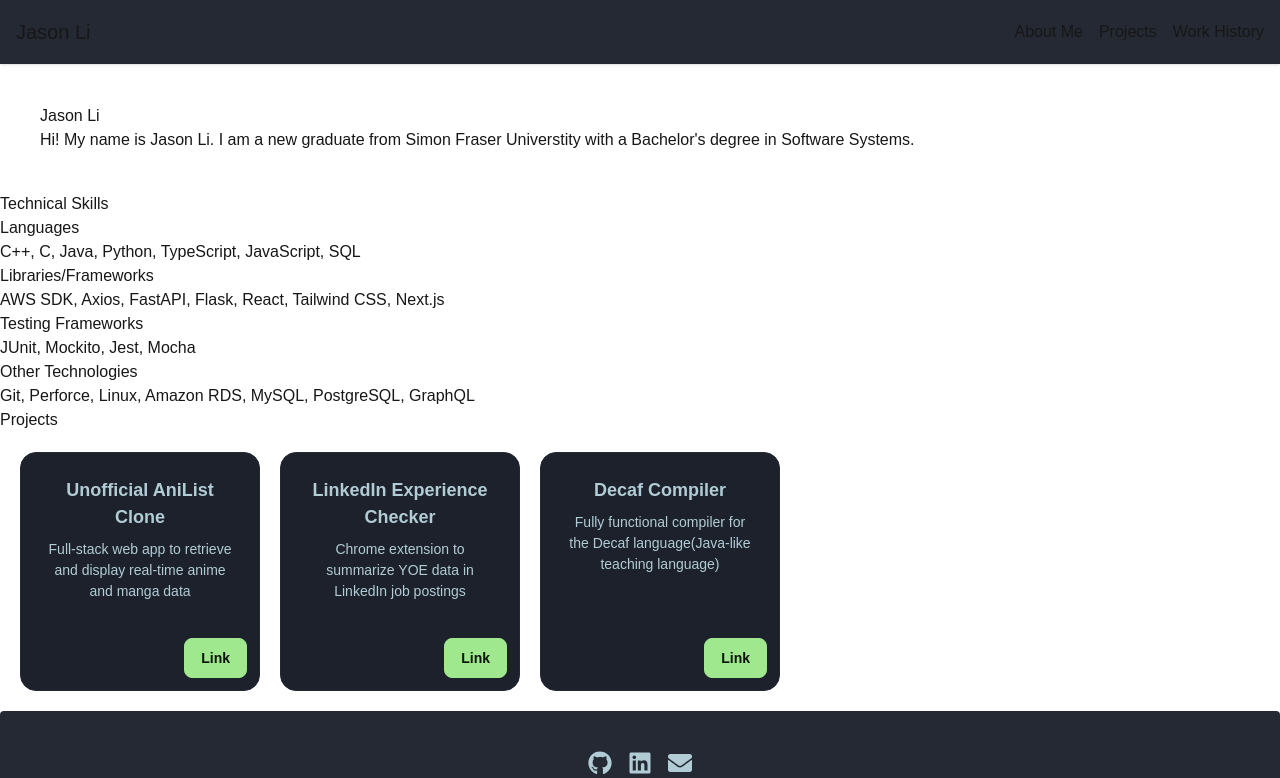
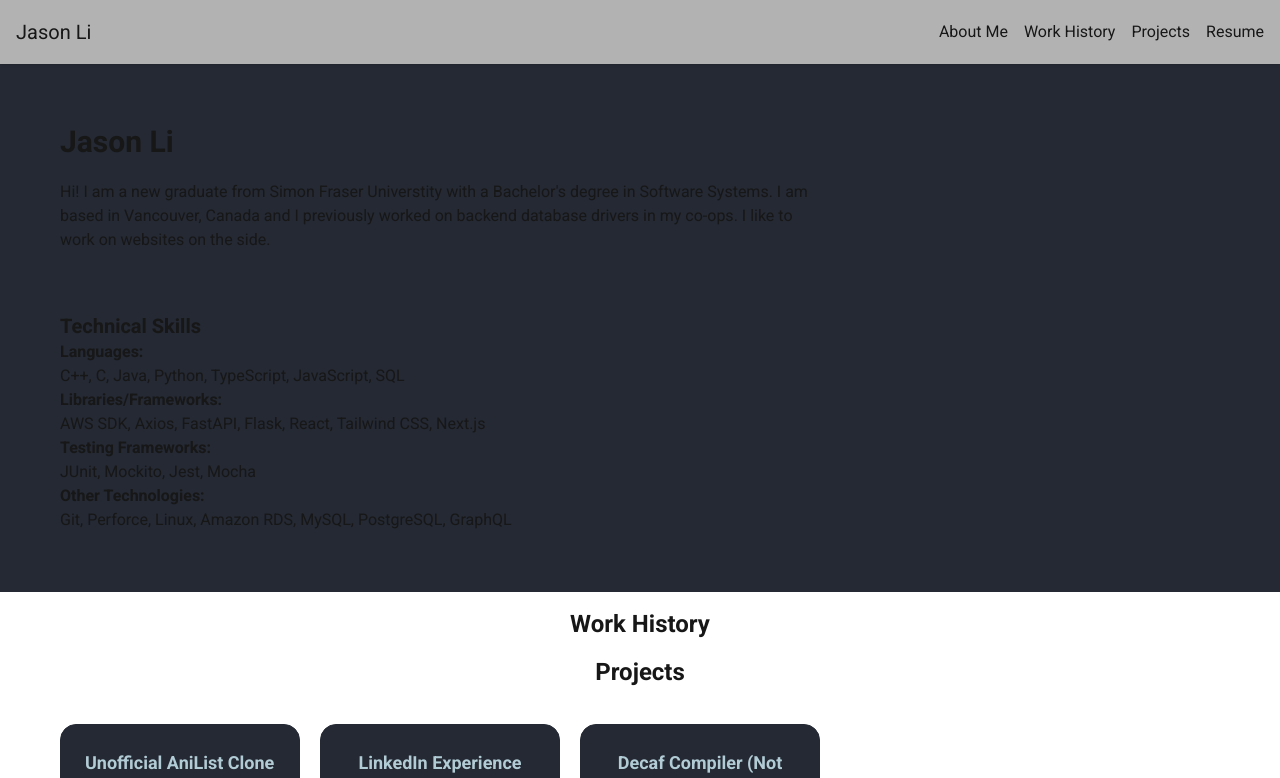
Before and after one commit to jla690/personal-website, a Next.js app: page / in a window 1280 px wide. Shown: the top 778 px of the page. Built offline with nearby package versions, Linux system fonts and the light colour scheme.

Commit message:
made some changes

```diff
--- a/app/Card.tsx
+++ b/app/Card.tsx
@@ -1,21 +1,39 @@
 import React from "react";
+import { FaExternalLinkAlt, FaGithub, FaLink } from "react-icons/fa";
 
 interface Props {
   title: string;
+  link?: string | undefined;
+  isPublic: boolean;
   description: string;
 }
 
-const Card = ({ title, description }: Props) => {
+const Card = ({ title, link, description, isPublic }: Props) => {
   return (
-    <div className="card card-border bg-neutral text-neutral-content card-md w-60 ml-5 my-5 hover:bg-neutral/50 transition-colors">
-      <div className="card-body text-center items-center">
-        <div className="card-title">{title}</div>
-        <div>{description}</div>
+    <>
+      <div className="card card-border bg-base-200 text-neutral-content card-md w-60 ml-5 my-5 hover:bg-neutral/50 transition-colors h-64">
+        <div className="card-body text-center items-center flex flex-col justify-between">
+          <div>
+            <div className="card-title">{title}</div>
+            <div>{description}</div>
+          </div>
+          {isPublic ? (
+            <a
+              href={link}
+              target="_blank"
+              rel="noopener noreferrer"
+              aria-label="Project Link"
+            >
+              <button className="btn btn-outline btn-primary">
+                <FaGithub size={14}></FaGithub>
+              </button>
+            </a>
+          ) : (
+            <div></div>
+          )}
+        </div>
       </div>
-      <div className="justify-end card-actions mx-3 my-3">
-        <button className="btn btn-primary">Link</button>
-      </div>
-    </div>
+    </>
   );
 };
 
--- /dev/null
+++ b/app/Description.tsx
@@ -0,0 +1,19 @@
+import React from "react";
+
+const Description = () => {
+  return (
+    <div className="px-15 py-15">
+      <div>
+        <h1 className="text-3xl font-bold pb-5">Jason Li</h1>
+      </div>
+      <div className="text-left w-3xl">
+        Hi! I am a new graduate from Simon Fraser Universtity with a
+        Bachelor&apos;s degree in Software Systems. I am based in Vancouver,
+        Canada and I previously worked on backend database drivers in my co-ops.
+        I like to work on websites on the side.
+      </div>
+    </div>
+  );
+};
+
+export default Description;
--- a/app/Footer.tsx
+++ b/app/Footer.tsx
@@ -1,5 +1,7 @@
 import React from "react";
 import { FaGithub, FaLinkedin, FaEnvelope } from "react-icons/fa";
+
+const iconClassname = "hover:text-blue-400 transition-colors";
 
 const Footer = () => {
   return (
@@ -12,10 +14,7 @@ const Footer = () => {
             target="_blank"
             rel="noopener noreferrer"
           >
-            <FaGithub
-              size={24}
-              className="hover:text-green-300 transition-colors"
-            ></FaGithub>
+            <FaGithub size={24} className={iconClassname}></FaGithub>
           </a>
           <a
             href="https://www.linkedin.com/in/jason-li-115732174/"
@@ -23,10 +22,7 @@ const Footer = () => {
             target="_blank"
             rel="noopener noreferrer"
           >
-            <FaLinkedin
-              size={24}
-              className="hover:text-green-300 transition-colors"
-            ></FaLinkedin>
+            <FaLinkedin size={24} className={iconClassname}></FaLinkedin>
           </a>
           <a
             href="mailto:jason.l.i@hotmail.com"
@@ -34,10 +30,7 @@ const Footer = () => {
             target="_blank"
             rel="noopener noreferrer"
           >
-            <FaEnvelope
-              size={24}
-              className="hover:text-green-300 transition-colors"
-            ></FaEnvelope>
+            <FaEnvelope size={24} className={iconClassname}></FaEnvelope>
           </a>
         </div>
       </nav>
--- /dev/null
+++ b/app/Navbar.tsx
@@ -0,0 +1,31 @@
+import Link from "next/link";
+import React from "react";
+
+const underlineClasses: string =
+  "mx-2 hover:decoration-blue-400 max-w-0 hover:max-w-full hover:underline decoration-2 underline-offset-8 transition-all duration-300";
+
+const Navbar = () => {
+  return (
+    <ul className="navbar shadow-sm flex justify-between w-full sticky top-0 z-50 bg-black/30 backdrop-blur-md transition-all duration-300 ease-in-out">
+      <Link href={"/"} className="mx-2 text-xl">
+        Jason Li
+      </Link>
+      <div className="">
+        <Link href={"/#about"} className={underlineClasses}>
+          About Me
+        </Link>
+        <Link href={"/#work"} className={underlineClasses}>
+          Work History
+        </Link>
+        <Link href={"/#projects"} className={underlineClasses}>
+          Projects
+        </Link>
+        <Link href={"/#resume"} className={underlineClasses}>
+          Resume
+        </Link>
+      </div>
+    </ul>
+  );
+};
+
+export default Navbar;
--- a/app/Projects.tsx
+++ b/app/Projects.tsx
@@ -4,19 +4,26 @@ import Card from "./Card";
 const Projects = () => {
   return (
     <div>
-      <h1>Projects</h1>
-      <div className="flex">
+      <h1 className="text-2xl font-bold my-4 mx-10 text-center" id="projects">
+        Projects
+      </h1>
+      <div className="flex mx-10">
         <Card
+          isPublic={true}
           title="Unofficial AniList Clone"
+          link="https://github.com/jla690/unofficial_anilist_program"
           description="Full-stack web app to retrieve and display real-time anime and manga data"
         ></Card>
         <Card
+          isPublic={true}
+          link="https://github.com/jla690/experience-checker"
           title="LinkedIn Experience Checker"
           description="Chrome extension to summarize YOE data in LinkedIn job postings"
         ></Card>
         <Card
-          title="Decaf Compiler"
-          description="Fully functional compiler for the Decaf language(Java-like teaching language)"
+          isPublic={false}
+          title="Decaf Compiler (Not Public)"
+          description="Fully functional compiler for the Decaf language (Java-like teaching language)"
         ></Card>
       </div>
     </div>
--- a/app/Skills.tsx
+++ b/app/Skills.tsx
@@ -2,15 +2,17 @@ import React from "react";
 
 const Skills = () => {
   return (
-    <div>
-      <h2>Technical Skills</h2>
-      <h3>Languages</h3>
+    <div className="px-15 pb-15">
+      <h2 id="skills" className="font-bold text-xl">
+        Technical Skills
+      </h2>
+      <div className="font-bold">Languages:</div>
       <div>C++, C, Java, Python, TypeScript, JavaScript, SQL</div>
-      <h3>Libraries/Frameworks</h3>
+      <div className="font-bold">Libraries/Frameworks: </div>
       <div>AWS SDK, Axios, FastAPI, Flask, React, Tailwind CSS, Next.js</div>
-      <h3>Testing Frameworks</h3>
-      <div>JUnit, Mockito, Jest, Mocha</div>
-      <h3>Other Technologies</h3>
+      <div className="font-bold">Testing Frameworks: </div>
+      <div className="">JUnit, Mockito, Jest, Mocha</div>
+      <div className="font-bold">Other Technologies: </div>
       <div>Git, Perforce, Linux, Amazon RDS, MySQL, PostgreSQL, GraphQL</div>
     </div>
   );
--- /dev/null
+++ b/app/Work.tsx
@@ -0,0 +1,13 @@
+import React from "react";
+
+const Work = () => {
+  return (
+    <div>
+      <h1 className="text-2xl font-bold my-4 mx-10 text-center" id="work">
+        Work History
+      </h1>
+    </div>
+  );
+};
+
+export default Work;
--- a/app/globals.css
+++ b/app/globals.css
@@ -1,6 +1,6 @@
 @import "tailwindcss";
  @plugin "daisyui" {
-   themes: dim, business;
+   themes: dim, business, night, sunset, winter;
  }
 
 :root {
@@ -11,8 +11,8 @@
 @theme inline {
   --color-background: var(--background);
   --color-foreground: var(--foreground);
-  --font-sans: var(--font-geist-sans);
-  --font-mono: var(--font-geist-mono);
+  --font-sans: var(--font-roboto);
+  --font-mono: var(--font-jetbrains);
 }
 
 @media (prefers-color-scheme: dark) {
@@ -25,5 +25,5 @@
 body {
   background: var(--background);
   color: var(--foreground);
-  font-family: Arial, Helvetica, sans-serif;
+  font-family: var(--font-roboto);
 }
--- a/app/layout.tsx
+++ b/app/layout.tsx
@@ -1,9 +1,20 @@
 import type { Metadata } from "next";
-import { Geist, Geist_Mono } from "next/font/google";
+import { Geist, Geist_Mono, JetBrains_Mono, Roboto } from "next/font/google";
 import "./globals.css";
 
 const geistSans = Geist({
   variable: "--font-geist-sans",
+  subsets: ["latin"],
+});
+
+const roboto = Roboto({
+  variable: "--font-roboto",
+  subsets: ["latin"],
+  weight: ["400", "700"],
+});
+
+const jetbrainsMono = JetBrains_Mono({
+  variable: "--font-jetbrains",
   subsets: ["latin"],
 });
 
@@ -13,8 +24,8 @@ const geistMono = Geist_Mono({
 });
 
 export const metadata: Metadata = {
-  title: "Create Next App",
-  description: "Generated by create next app",
+  title: "Jason Li Portfolio",
+  description: "My portfolio website",
 };
 
 export default function RootLayout({
@@ -23,12 +34,8 @@ export default function RootLayout({
   children: React.ReactNode;
 }>) {
   return (
-    <html lang="en" data-theme="dim">
-      <body
-        className={`${geistSans.variable} ${geistMono.variable} antialiased`}
-      >
-        {children}
-      </body>
+    <html lang="en" data-theme="dim" className="scroll-smooth">
+      <body className={`${roboto.variable} antialiased`}>{children}</body>
     </html>
   );
 }
--- a/app/page.tsx
+++ b/app/page.tsx
@@ -2,36 +2,19 @@ import Link from "next/link";
 import Footer from "./Footer";
 import Projects from "./Projects";
 import Skills from "./Skills";
+import Navbar from "./Navbar";
+import Work from "./Work";
+import Description from "./Description";
 
 export default function Home() {
   return (
     <div className="">
-      <ul className="navbar bg-base-200 shadow-sm flex justify-between w-full">
-        <Link href={"/"} className="mx-2 text-xl">
-          Jason Li
-        </Link>
-        <div>
-          <Link href={"/about"} className="mx-2">
-            About Me
-          </Link>
-          <Link href={"/projects"} className="mx-2">
-            Projects
-          </Link>
-          <Link href={"/work"} className="mx-2">
-            Work History
-          </Link>
-        </div>
-      </ul>
-      <div className="ml-10 my-10">
-        <div>
-          <h1>Jason Li</h1>
-        </div>
-        <div className="card text-left">
-          Hi! My name is Jason Li. I am a new graduate from Simon Fraser
-          Universtity with a Bachelor's degree in Software Systems.
-        </div>
+      <Navbar></Navbar>
+      <div className="bg-base-200">
+        <Description></Description>
+        <Skills></Skills>
       </div>
-      <Skills></Skills>
+      <Work></Work>
       <Projects></Projects>
       <Footer></Footer>
     </div>
```
